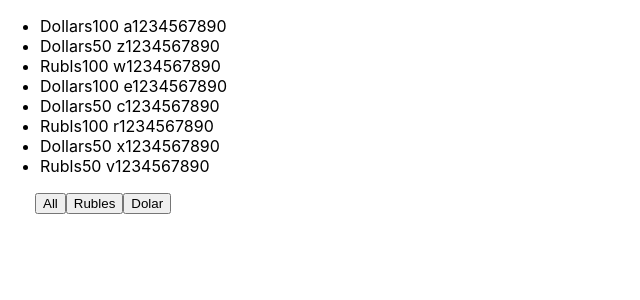
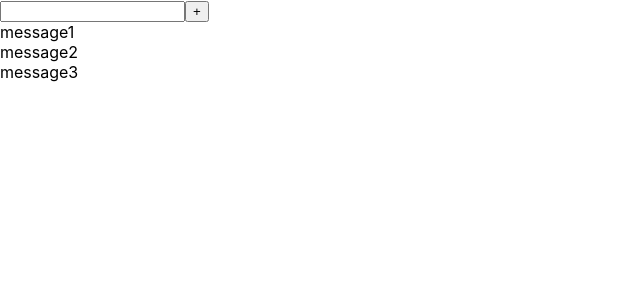
Before and after one commit to EvgeniBlag/SamuraiProgect, a React (Create React App) app: page / in a window 1280 px wide. Shown: the top 300 px of the page, without its empty margins (0-640 px from the left). Built offline with nearby package versions, Linux system fonts and the light colour scheme.

Commit message:
InputValue

```diff
--- a/src/App.tsx
+++ b/src/App.tsx
@@ -4,47 +4,40 @@ import Profile from './components/Profile/Profile';
 import Header from './components/Header/Header';
 import Navbar from './components/Navbar/Navbar';
 import React,{useState} from 'react';
-import NewComponents from './NewComponents';
-
-
-type FilterPropsType='All'|'Dollars'|'Rubls'
+import MyInput from './MyInput';
 
 
 function App(){
-  const [money, setMoney] = useState([
-    { banknots: 'Dollars', value: 100, number: ' a1234567890' },
-    { banknots: 'Dollars', value: 50, number: ' z1234567890' },
-    { banknots: 'Rubls', value: 100, number: ' w1234567890' },
-    { banknots: 'Dollars', value: 100, number: ' e1234567890' },
-    { banknots: 'Dollars', value: 50, number: ' c1234567890' },
-    { banknots: 'Rubls', value: 100, number: ' r1234567890' },
-    { banknots: 'Dollars', value: 50, number: ' x1234567890' },
-    { banknots: 'Rubls', value: 50, number: ' v1234567890' },
+
+  let [message,setMessage]=useState([
+    {message:'message1'},
+    {message:'message2'},
+    {message:'message3'}
   ])
 
+  const addMessage = (title:string) =>{
 
-  const [filter, setFilter]=useState <FilterPropsType> ('All')
+let newMessage = {message:title};
+    setMessage([newMessage,...message])
 
- let currentMoney = money;
-
-  if (filter ==='Dollars'){
-    currentMoney = money.filter(filteredMoney => filteredMoney.banknots ==='Dollars')
-  }
-
-  if (filter ==='Rubls'){
-    currentMoney = money.filter(filteredMoney => filteredMoney.banknots ==='Rubls')
-  }
-
-  const onClickFilterHandler =(nameButton:FilterPropsType)=>{
-
-    return(
-      setFilter(nameButton)
-    )
   }
 
     return (
+   <div className={'App'}>
 
-      <NewComponents/>
+  <MyInput addMessage={addMessage}/>
+
+
+        {message.map((el, index) => {
+          return (
+            <div key={index}>
+              {el.message}
+            </div>
+          )
+        })}
+
+   </div>
+
 
     );
 }
--- /dev/null
+++ b/src/MyInput.tsx
@@ -0,0 +1,39 @@
+
+import React, { ChangeEvent, useState } from "react";
+
+type addMessagePropsType={
+    addMessage:(title:string)=>void
+    }
+
+
+
+const MyInput =(props:addMessagePropsType)=>{
+
+    const[title,setTitle]=useState('')
+
+    const HandleClick = (event:ChangeEvent<HTMLInputElement>) => {
+        return(
+            setTitle(event.currentTarget.value)
+        )
+    }
+
+    const onClickButtonHundler =()=>{
+        return(
+            props.addMessage(title),
+            setTitle('')
+        )
+    }
+
+    return(
+        <div>
+
+        <input onChange={HandleClick} type="text" value={title} />
+        <button onClick={onClickButtonHundler} >+</button>
+
+
+      </div>
+    )
+}
+
+
+export default MyInput
--- a/src/NewComponents.tsx
+++ /dev/null
@@ -1,67 +0,0 @@
-import React,{useState} from "react";
-
-
-type FilterPropsType = "All"|"Dollars"|"Rubls"
-
-
-
-
-
-const NewComponents = (props:FilterPropsType) =>{
-
-    const [money, setMoney] = useState([
-        { banknots: 'Dollars', value: 100, number: ' a1234567890' },
-        { banknots: 'Dollars', value: 50, number: ' z1234567890' },
-        { banknots: 'Rubls', value: 100, number: ' w1234567890' },
-        { banknots: 'Dollars', value: 100, number: ' e1234567890' },
-        { banknots: 'Dollars', value: 50, number: ' c1234567890' },
-        { banknots: 'Rubls', value: 100, number: ' r1234567890' },
-        { banknots: 'Dollars', value: 50, number: ' x1234567890' },
-        { banknots: 'Rubls', value: 50, number: ' v1234567890' },
-      ])
-
-  const [filter, setFilter]=useState <FilterPropsType> ()
-
-  let currentMoney = money;
-
-   if (filter ==='Dollars'){
-     currentMoney = money.filter(filteredMoney => filteredMoney.banknots ==='Dollars')
-   }
-
-   if (filter ==='Rubls'){
-     currentMoney = money.filter(filteredMoney => filteredMoney.banknots ==='Rubls')
-   }
-
-   const onClickFilterHandler =(nameButton:FilterPropsType)=>{
-
-     return(
-       setFilter(nameButton)
-     )
-   }
-    return(
-        <>
-        <ul>
-          { currentMoney.map((objFromMoneyArr,index)=>{
-             return(
-               <li key={index}>
-                 <span>{objFromMoneyArr.banknots}</span>
-                 <span>{objFromMoneyArr.value}</span>
-                 <span>{objFromMoneyArr.number}</span>
-               </li>
-
-             )
-           })}
-        </ul>
-
-              <div style={{ marginLeft: '35px' }}>
-
-             <button onClick={()=>onClickFilterHandler('All')}>All</button>
-             <button onClick={()=>onClickFilterHandler('Rubls')}>Rubles</button>
-             <button onClick={()=>onClickFilterHandler('Dollars')}>Dolar</button>
-              </div>
-
-            </>
-    )
-}
-
-export default NewComponents
```
